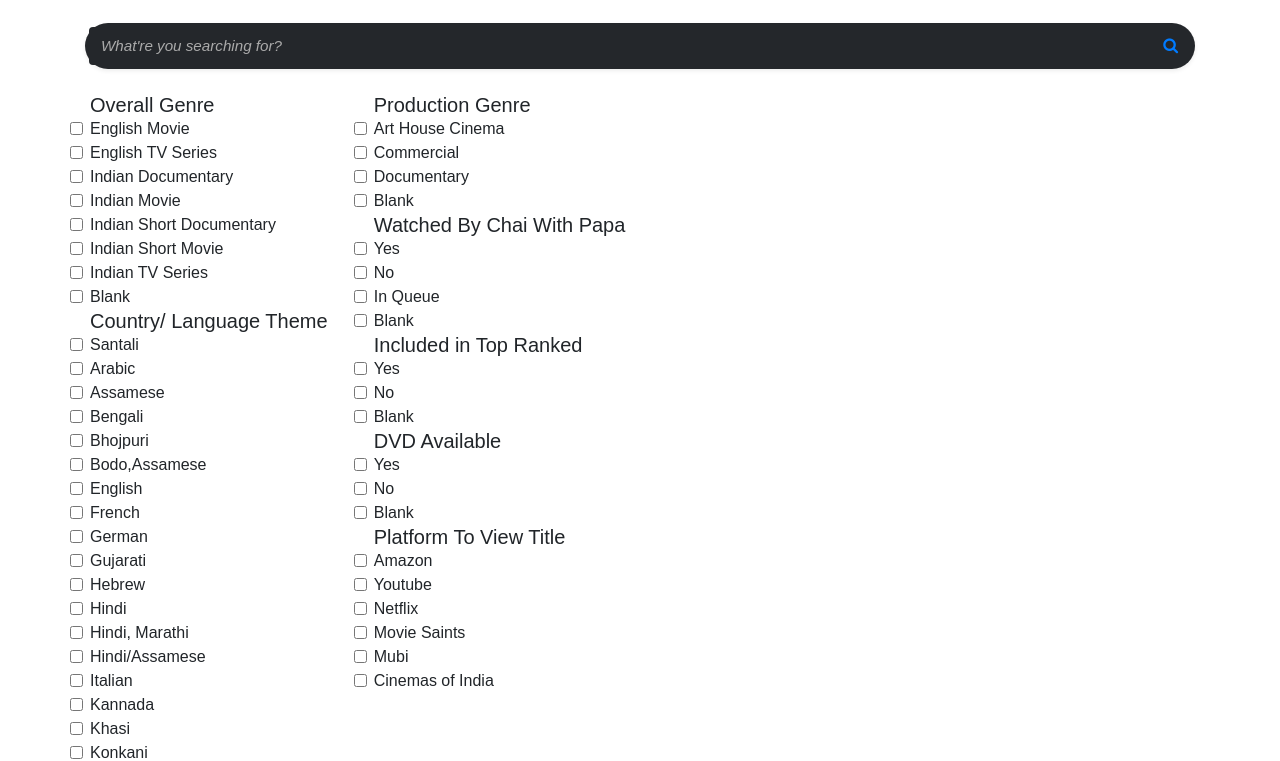
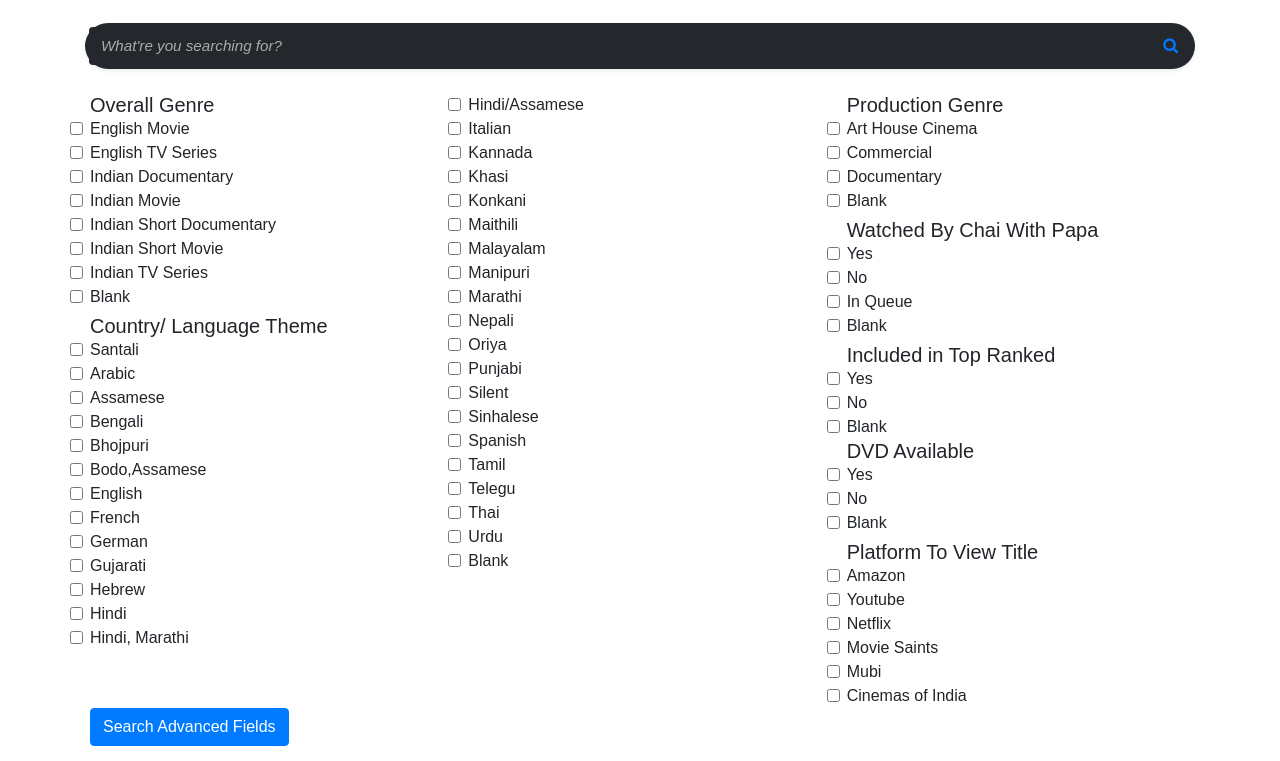
Before and after one commit to klmrmt/cwp, a website: page public/search.html in a window 1280 px wide. Shown: the part 77-838 px from the top of the page. Drawn offline with nearby package versions, Linux system fonts and the light colour scheme; no server answers; files whose address does not match are found by name.

Commit message:
updated checklist styling

```diff
--- a/public/search.html
+++ b/public/search.html
@@ -91,7 +91,7 @@
     <form name="advancedSearch">
       <div class="form-check container">
         <div class="row">
-          <div class="col-lg-3">
+          <div class="col-lg-4">
             <h5>Overall Genre</h5>
             <input class="form-check-input" type="checkbox" value="" name="english_movie" id="english_movie">
             <label class="form-check-label" for="enlish_movie">
@@ -125,7 +125,7 @@
             <label class="form-check-label" for="genre_blank">
               Blank
             </label><br>
-            <h5>Country/ Language Theme</h5>
+            <h5 style="padding-top: 5px;">Country/ Language Theme</h5>
             <input class="form-check-input" type="checkbox" value="" name="Santali" id="Santali">
             <label class="form-check-label" for="Santali">
               Santali
@@ -178,6 +178,8 @@
             <label class="form-check-label" for="hindi_marathi">
               Hindi, Marathi
             </label><br>
+          </div>
+          <div class="col-lg-4">
             <input class="form-check-input" type="checkbox" value="" name="hindi_assamese" id="hindi_assamese">
             <label class="form-check-label" for="hindi_assamese">
               Hindi/Assamese
@@ -259,7 +261,7 @@
               Blank
             </label><br>
           </div>
-          <div class="col-lg-3">
+          <div class="col-lg-4">
             <h5>Production Genre</h5>
             <input class="form-check-input" type="checkbox" value="" name="prod_Art_House"id="prod_Art_House">
             <label class="form-check-label" for="prod_Art_House">
@@ -277,7 +279,7 @@
             <label class="form-check-label" for="prod_blank">
               Blank
             </label><br>
-            <h5>Watched By Chai With Papa</h5>
+            <h5 style="padding-top: 5px;">Watched By Chai With Papa</h5>
             <input class="form-check-input" type="checkbox" value="" name="watched_yes" id="watched_yes">
             <label class="form-check-label" for="watched_yes">
               Yes
@@ -294,7 +296,7 @@
             <label class="form-check-label" for="watched_blank">
               Blank
             </label><br>
-            <h5>Included in Top Ranked</h5>
+            <h5 style="padding-top: 5px;">Included in Top Ranked</h5>
             <input class="form-check-input" type="checkbox" value="" name="top_ranked" id="top_ranked">
             <label class="form-check-label" for="top_ranked">
               Yes
@@ -320,7 +322,7 @@
             <label class="form-check-label" for="dvd_blank">
               Blank
             </label><br>
-            <h5>Platform To View Title</h5>
+            <h5 style="padding-top: 5px;">Platform To View Title</h5>
             <input class="form-check-input" type="checkbox" value="" name="amazon" id="amazon">
             <label class="form-check-label" for="amazon">
               Amazon
@@ -348,7 +350,8 @@
 
           </div>
         </div>
-        <input type="button" value="Fuck" onclick="validateForm()">
+        <button type="button" class="btn btn-primary onclick="validateForm()">Search Advanced Fields</button>
+        <!-- <input type="button" value="ope" onclick="validateForm()"> -->
     </div>
     </form>
       <div class="limiter" style="margin-top: 20px;">
```
